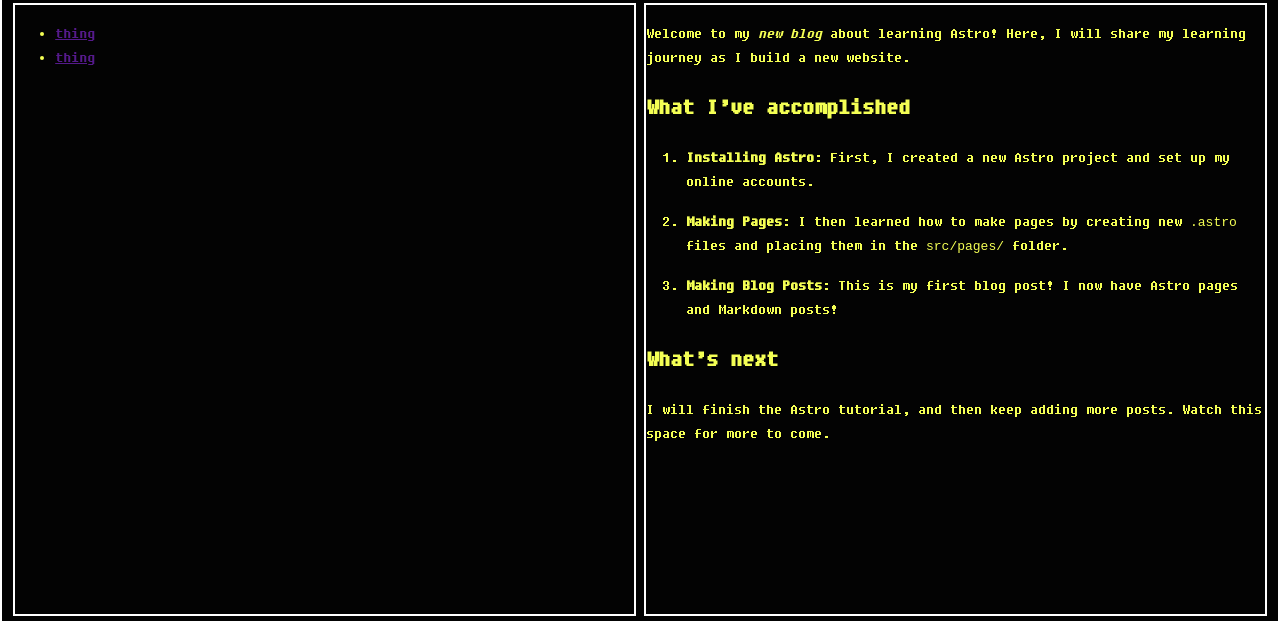
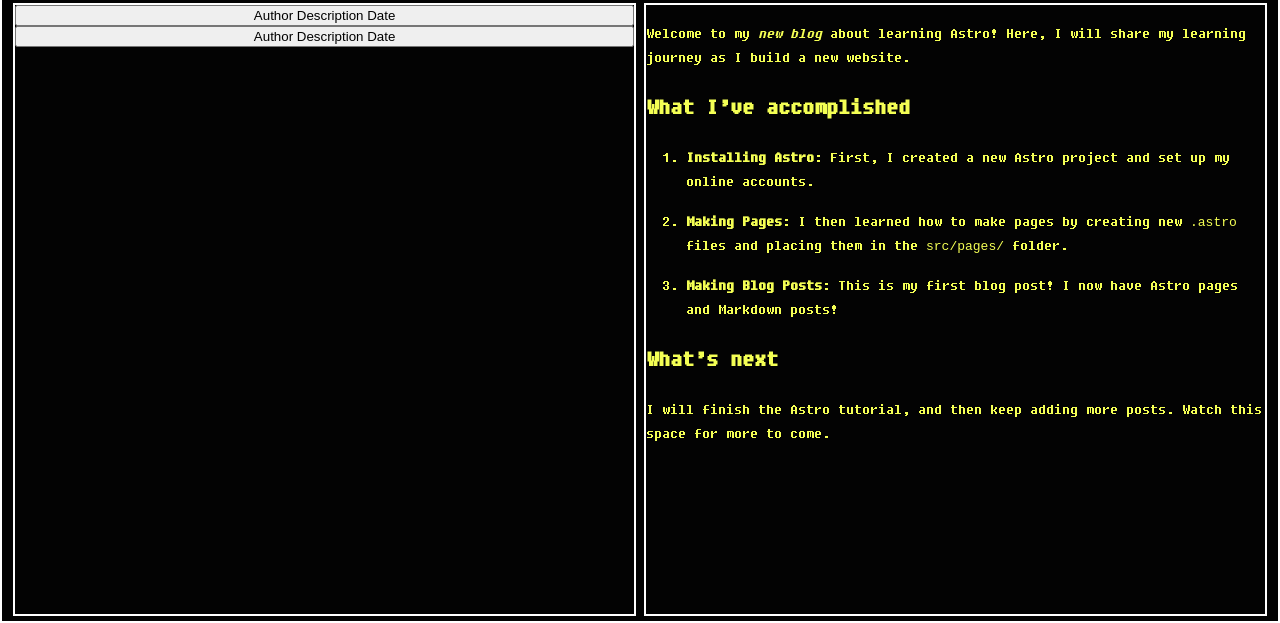
Before and after one commit to Not-Cooper/personal-website, an Astro site: page /blog in a window 1280 px wide. Shown: the part 177-800 px from the top of the page. Built offline with nearby package versions, Linux system fonts and the light colour scheme; Astro itself is replaced by a stand-in of ours.

Commit message:
buttons :(

```diff
--- a/src/components/BlogCard.astro
+++ /dev/null
@@ -1,5 +0,0 @@
----
-const { url, title } = Astro.props;
----
-
-<li><a href={url}>{title}</a></li>
--- a/src/components/PostCollection.astro
+++ b/src/components/PostsHolder.astro
@@ -1,6 +1,5 @@
 ---
-import type { RenderResult } from 'astro:content';
-import { getCollection, render, getEntry } from 'astro:content';
+import { getCollection, render, getEntry, type RenderResult } from 'astro:content';
 
 const { index, posts } = Astro.props;
 
--- a/src/pages/blog.astro
+++ b/src/pages/blog.astro
@@ -1,16 +1,17 @@
 ---
-import BlogCard from '../components/BlogCard.astro';
 import BaseLayout from '../layouts/BaseLayout.astro';
-import PostsHolder from '../components/PostCollection.astro';
-import { getCollection } from 'astro:content';
+import PostsHolder from '../components/PostsHolder.astro';
+import type { RenderResult } from 'astro:content';
+import { getCollection, render, getEntry } from 'astro:content';
 import '../assets/css/style.css';
+import type { AstroComponentFactory } from 'astro/runtime/server/index.js';
 
 const allBlogPosts = await getCollection('blog');
 
-// const renderedPosts: RenderResult[] = [];
+// const renderedPosts: AstroComponentFactory[] = [];
 
 // for (const post of allBlogPosts) {
-//     const Content = await render(post)
+//     const { Content } = await render(post)
 //     renderedPosts.push(Content)
 // }
 
@@ -22,12 +23,20 @@
 <BaseLayout pageTitle={pageTitle}>
     <div class="emails-container">
         <div class="content-container">
-            <ul>
-                {allBlogPosts.map((post: any) => <BlogCard url={""} title={"thing"} />)}
-            </ul>
+            <div class="cards-holder">
+                {allBlogPosts.map((post: any, index: number) =>
+                    <button id={index.toString()} class="blog-card">
+                        {"Author"} {"Description"} {"Date"}
+                    </button>
+                )}
+            </div>
         </div>
         <div class="content-container">
-            <PostsHolder index={0} posts={allBlogPosts} />
+            {allBlogPosts.map((post: any, index: number) =>
+                <div id={index.toString()} class={`content-panel ${index === 0 ? 'active' : ''}`}>
+                    <PostsHolder index={index} posts={allBlogPosts} />
+                </div>
+            )}
         </div>
     </div>
 </BaseLayout>
@@ -40,8 +49,40 @@
         margin: .2rem .5rem;
         min-height: 0;
     }
+    .cards-holder {
+        display: flex;
+        flex-direction: column;
+    }
+    .blog-card {
+
+    }
+    .content-panel {
+        display: none;
+    }
+    .content-panel.active {
+        display: block;
+    }
 </style>
 
 <script>
+    const buttons = document.querySelectorAll('.blog-card');
+    const panels = document.querySelectorAll('.content-panel');
 
+    buttons.forEach(button => {
+        button.addEventListener('click', () => {
+            const targetId = button.getAttribute('data-target');
+
+            // 1. Remove active class from all buttons and panels
+            buttons.forEach(btn => btn.classList.remove('active'));
+            panels.forEach(panel => panel.classList.remove('active'));
+
+            // 2. Add active class to clicked button and matching panel
+            button.classList.add('active');
+
+            if (targetId) {
+                const targetPanel = document.getElementById(targetId);
+                if (targetPanel) targetPanel.classList.add('active');
+            }
+        });
+    });
 </script>
```
